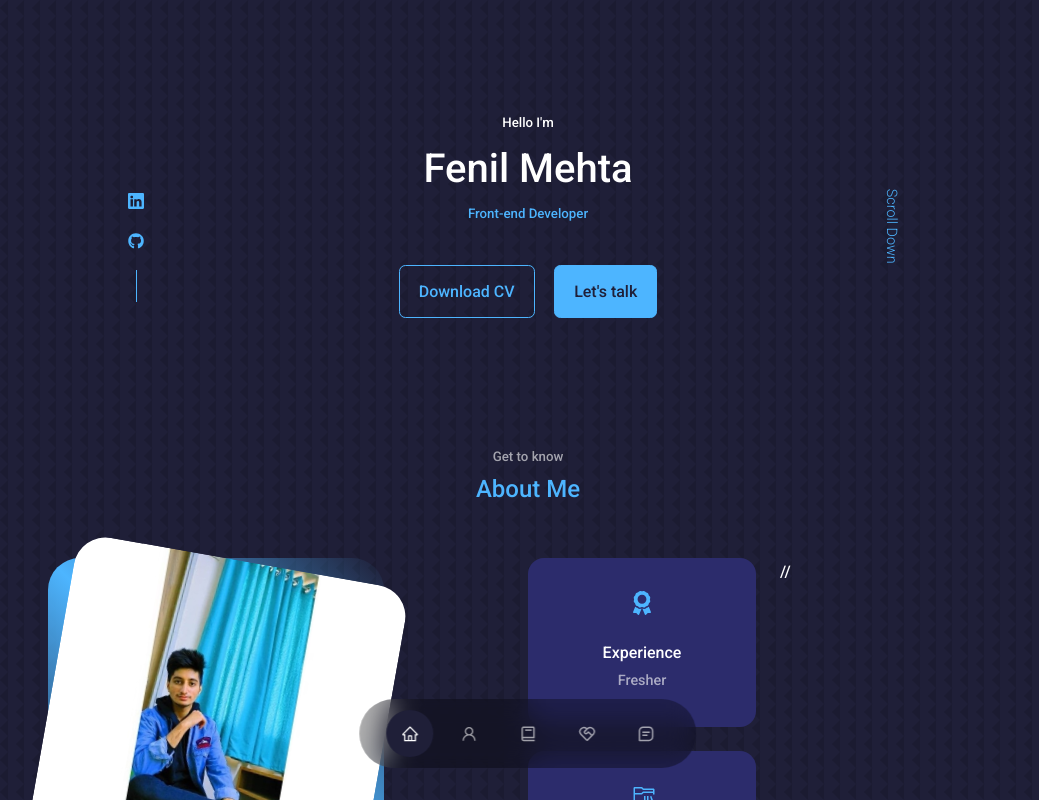
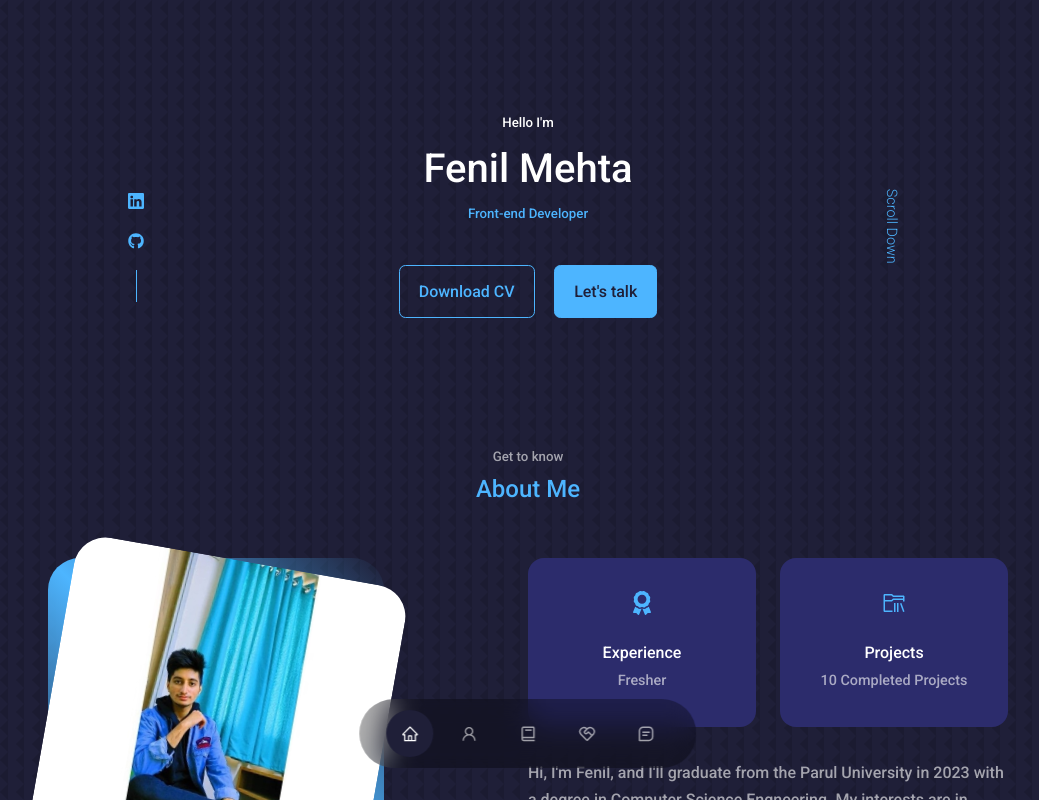
Before and after one commit to ItsFenil/Portfolio, a React (Create React App) app: page / in a window 1280 px wide. Shown: the top 800 px of the page, without its empty margins (112-1151 px from the left). Built offline with nearby package versions, Linux system fonts and the light colour scheme.

Commit message:
Update Intro.jsx

```diff
--- a/src/components/intro/Intro.jsx
+++ b/src/components/intro/Intro.jsx
@@ -22,11 +22,11 @@ const Intro = () => {
               <h5>Experience</h5>
               <small>Fresher</small>
             </article>
-//             <article className="about__card">
-//               <VscFolderLibrary className="about__icon" />
-//               <h5>Projects</h5>
-//               <small>10 Completed Projects</small>
-//             </article>
+            <article className="about__card">
+              <VscFolderLibrary className="about__icon" />
+              <h5>Projects</h5>
+              <small>10 Completed Projects</small>
+            </article>
           </div>
           <p>Hi, I'm Fenil, and I'll graduate from the Parul University in 2023 with a degree in Computer Science Engneering. My interests are in Front End Engineering, and I love to create beautiful and performant products with delightful user experiences. Currently I'm also learning MERN stack development and Full stack development.<br/>
 
```
